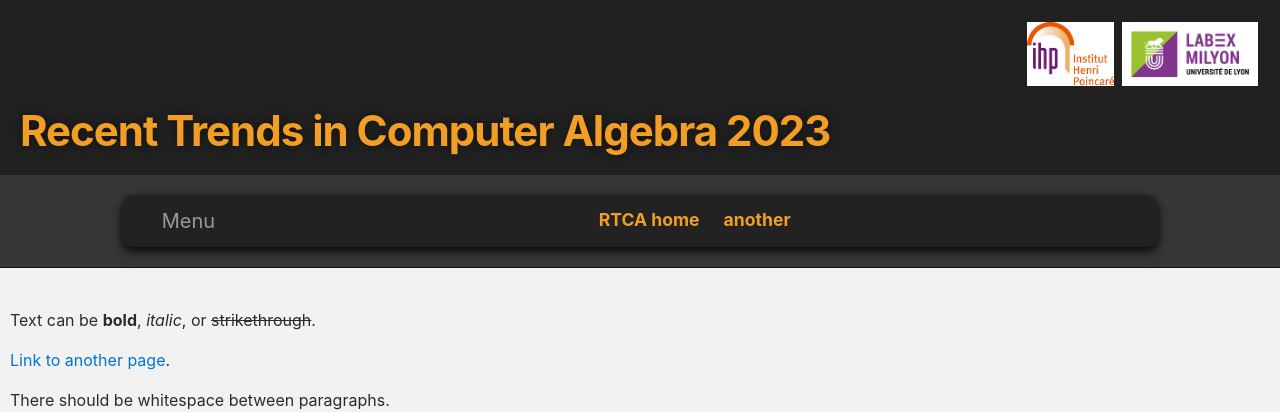
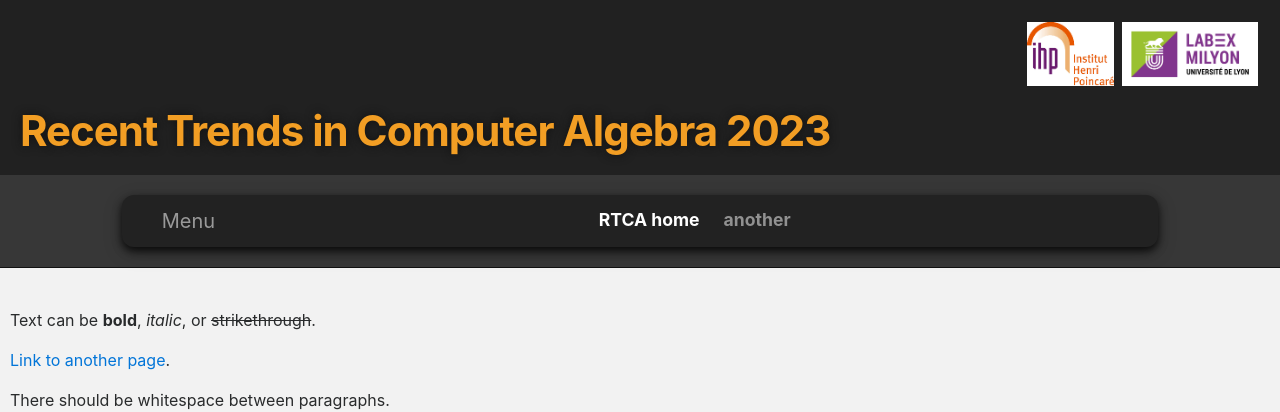
Before and after one commit to rtca2023/rtca2023.github.io, a Jekyll site: the page built from index.md, in a window 1280 px wide. Shown: the top 412 px of the page. Built offline with Jekyll 4.4.1, drawn with Linux system fonts in a browser that asks for light colours; nearby versions of some CDN libraries.

Commit message:
validate

```diff
--- a/_sass/jekyll-theme-slate.scss
+++ b/_sass/jekyll-theme-slate.scss
@@ -400,9 +400,6 @@ RTCA styles
 }
 
 
-.navbar-inverse .navbar-nav  > li > a { color: #F29E24 !important; }
-.navbar-inverse .navbar-nav  > li > a:hover { color: #4169E1 !important; }
-.navbar-inverse .navbar-nav  > .active > {color: #F29E24 !important; }
 
 
 #brand {
```
